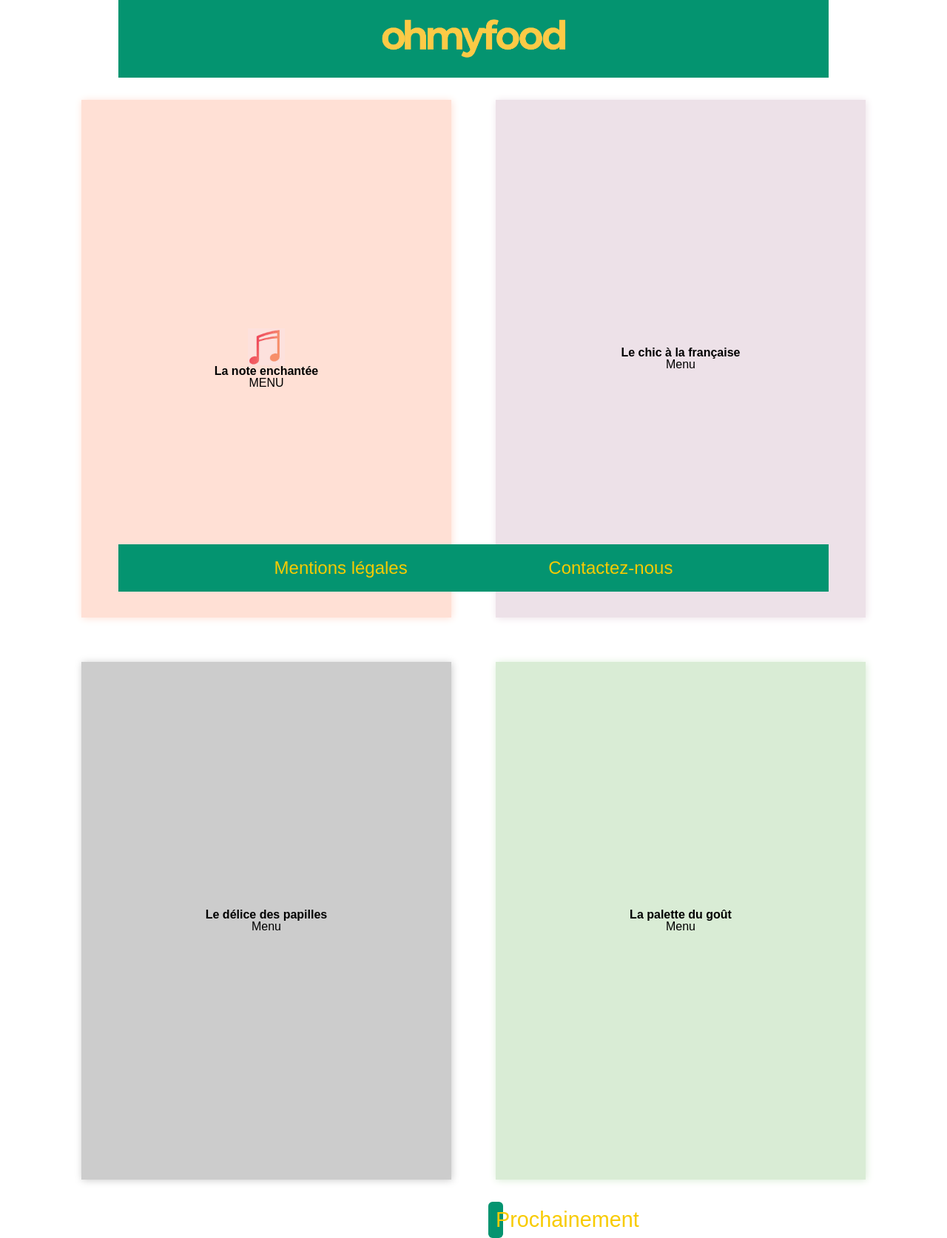
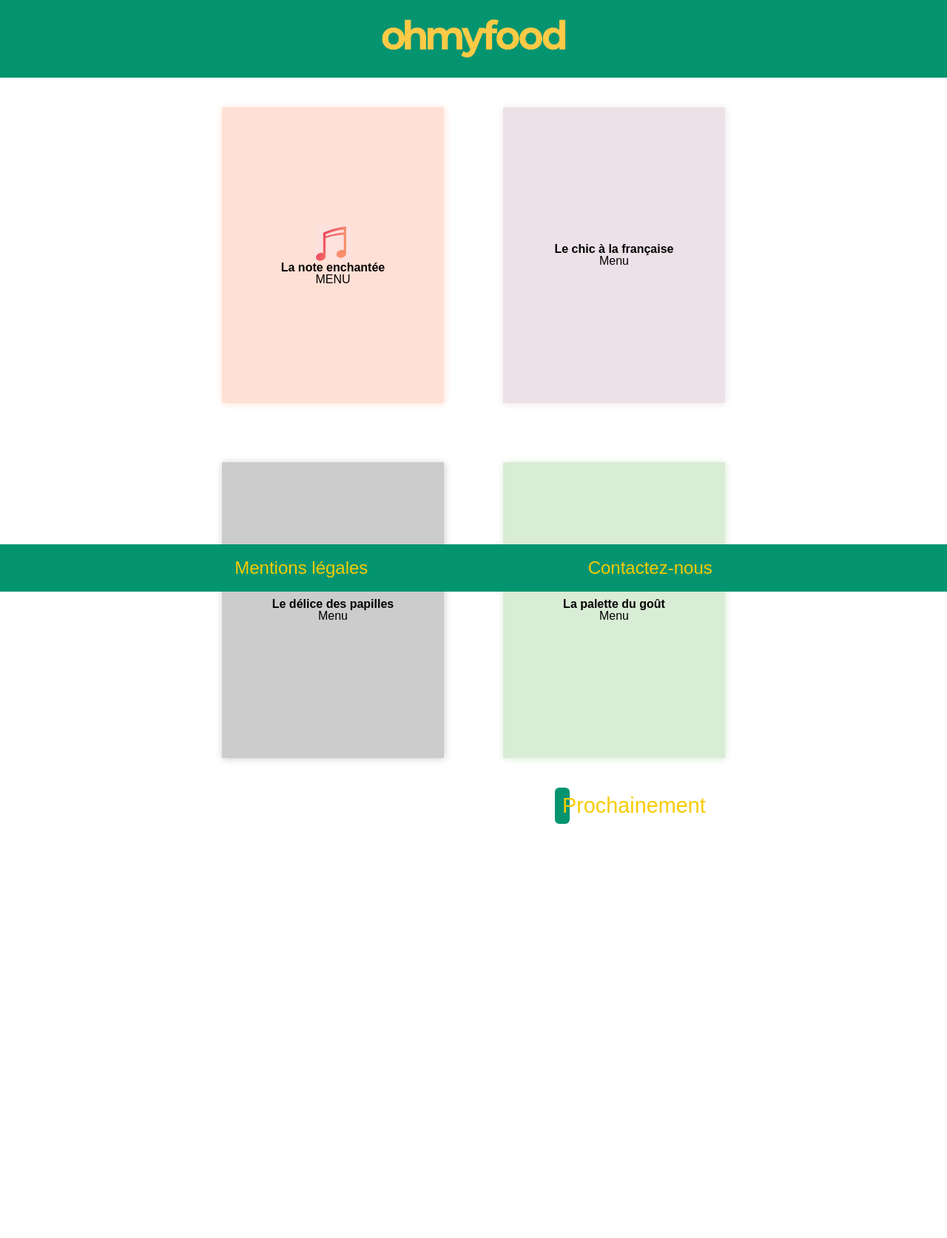
Before and after one commit to Gaistu/ohmyfoodtest, a plain HTML site: page index.html in a window 1280 px wide. Shown: the whole page at 74% size. After the commit the page ends 1114 px from the top, so only its background shows below. Drawn offline with Linux system fonts and the light colour scheme.

Commit message:
Mis en place des dossiers base/layout/utils dans le dossier scss

```diff
--- a/Layout/_footer.scss
+++ /dev/null
@@ -1,19 +0,0 @@
-footer {
-    position: fixed;
-    bottom: 0;
-    width: 75%;
-
-    .link-footer {
-        background-color: $colour-primary;
-        display: flex;
-        justify-content: space-evenly;
-        padding: 20px;
-
-
-        a {
-            font-size: 1.5em;
-            text-decoration: none;
-            color: $colour-text;
-        }
-    }
-}
--- a/Layout/_header.scss
+++ /dev/null
@@ -1,11 +0,0 @@
-header {
-    border: 1px solid $colour-primary;
-    background-color: $colour-primary;
-    padding: 20px;
-    text-align: center;
-
-    img {
-        width: 250px;
-        height: 60px;
-    }
-}
--- a/index.html
+++ b/index.html
@@ -11,33 +11,35 @@
 
 <body>
     <main id="bloc-page">
-        <header>
-            <a href="index.html"><img src="images/logo.png" alt="Logo Startup" /></a>
+        <header class="header-main">
+            <h1>
+                <a href="index.html"><img class="logo-main" src="images/logo.png" alt="Logo Startup" /></a>
+            </h1>
         </header>
         <div class="menu-together">
             <div class="menu-high">
-                <div class="menu first"><img class="logo-menu1" src="images/logo_menu1.png" alt="">
+                <article class="menu first"><img class="logo-menu1" src="images/logo_menu1.png" alt="">
                     <h2>La note enchantée</h2>
                     <p>MENU</p>
-                </div>
-                <div class="menu second">
+                </article>
+                <article class="menu second">
                     <h2>Le chic à la française</h2>
                     <p>Menu</p>
-                </div>
+                </article>
             </div>
             <div class="menu-low">
-                <div class="menu third">
+                <article class="menu third">
                     <h2>Le délice des papilles</h2>
                     <p>Menu</p>
-                </div>
-                <div class="menu fourth">
+                </article>
+                <article class="menu fourth">
                     <h2>La palette du goût</h2>
                     <p>Menu</p>
-                </div>
+                </article>
             </div>
         </div>
         <div class="soon">Prochainement</div>
-        <footer>
+        <footer class="footer-main">
             <div class="link-footer">
                 <a href="" target="_blank">Mentions légales</a>
                 <a href="mailto:ohmyfood@gmail.com" target="_blank">Contactez-nous</a>
--- /dev/null
+++ b/scss/layout/_footer.scss
@@ -0,0 +1,18 @@
+.footer-main {
+  position: fixed;
+  bottom: 0;
+  width: 100%;
+
+  .link-footer {
+    background-color: $colour-primary;
+    display: flex;
+    justify-content: space-evenly;
+    padding: 20px;
+
+    a {
+      font-size: 1.5em;
+      text-decoration: none;
+      color: $colour-text;
+    }
+  }
+}
--- /dev/null
+++ b/scss/layout/_header.scss
@@ -0,0 +1,11 @@
+.header-main {
+  border: 1px solid $colour-primary;
+  background-color: $colour-primary;
+  padding: 20px;
+  text-align: center;
+
+  .logo-main {
+    width: 250px;
+    height: 60px;
+  }
+}
--- a/scss/style.scss
+++ b/scss/style.scss
@@ -1,13 +1,12 @@
-@import "../Utils/variables";
-@import "../Utils/mixins";
-@import "../Utils/functions";
+@import "utils/variables";
+@import "utils/mixins";
+@import "utils/functions";
 
+@import "reset.min";
 
-@import "../scss/reset.min";
-
-@import "../Layout/header";
-@import "../Layout/footer";
-@import "../Base/typography";
+@import "layout/header";
+@import "layout/footer";
+@import "base/typography";
 
 body {
   display: flex;
@@ -22,7 +21,7 @@ html {
 #bloc-page {
   display: flex;
   flex-direction: column;
-    width: 75%;
+  width: 100%;
   min-height: 100%;
   position: relative;
 }
@@ -42,13 +41,13 @@ html {
   .menu.second,
   .menu.third,
   .menu.fourth {
-        width: 500px;
-        height: 700px;
+    width: 300px;
+    height: 400px;
     display: flex;
     flex-direction: column;
     justify-content: center;
     align-items: center;
-        margin: 30px;
+    margin: 40px;
   }
 }
 
@@ -78,8 +77,8 @@ html {
   color: $colour-text;
   background-color: $colour-primary;
   padding: 10px;
-    margin: 0 500px 90px;
-    border-radius: .2em;
+  margin: 0 750px 90px;
+  border-radius: 0.2em;
 }
 
 .logo-menu1 {
```
Also changed, not shown: css/style.css, css/style.min.css, scss/base/_typography.scss (renamed from Base/_typography.scss), scss/utils/_functions.scss (added), scss/utils/_mixins.scss (added), scss/utils/_variables.scss (renamed from Utils/_variables.scss), 2 other files. Lines whose indentation alone changed are shown as unchanged.
